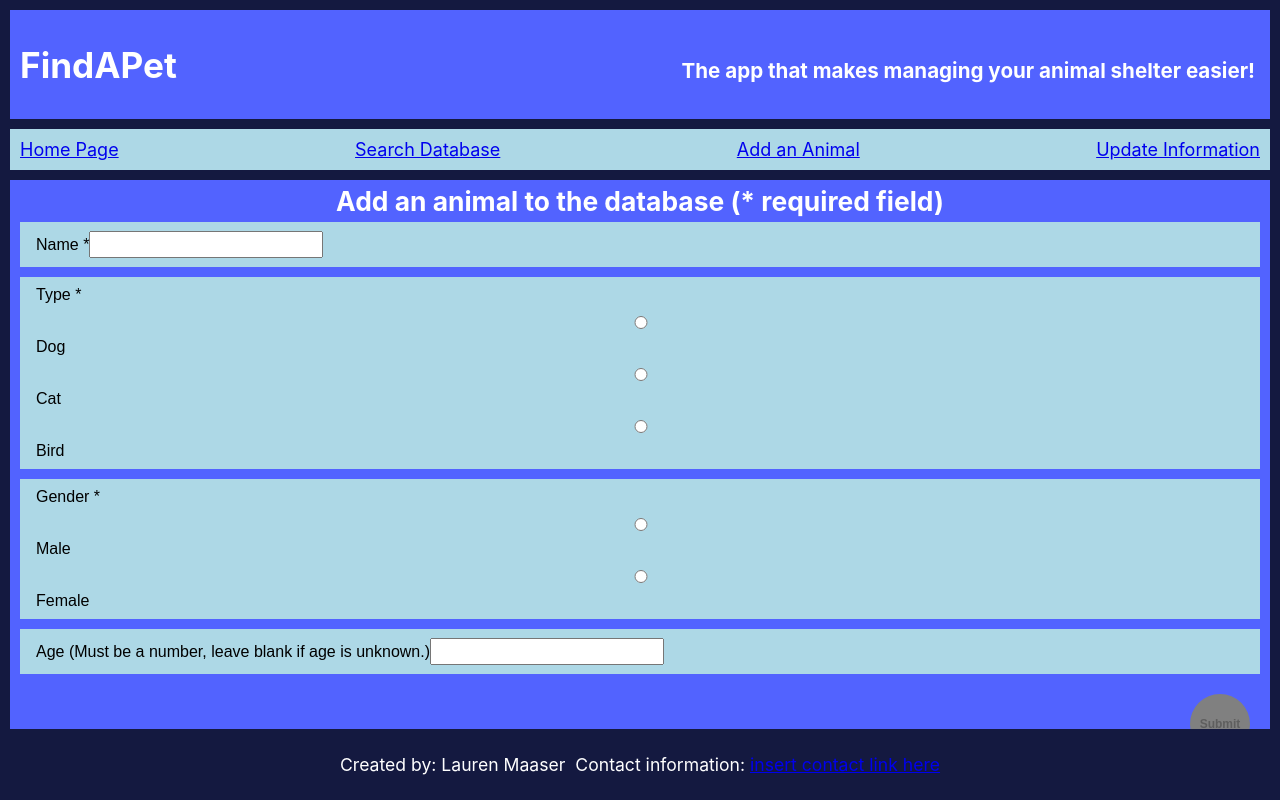
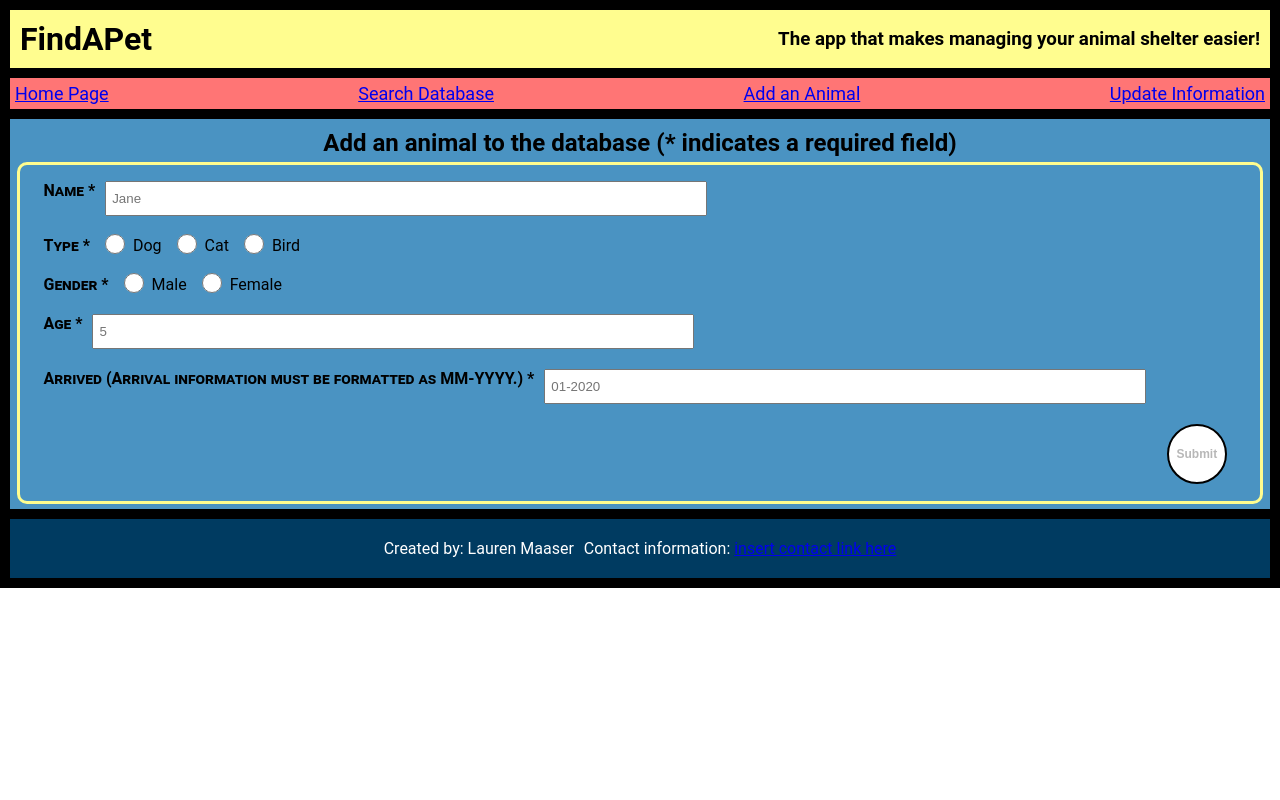
Before and after one commit to Lmcmaaser/find-a-pet-app, a React (Create React App) app: page /add in a window 1280 px wide. Built offline with nearby package versions, Linux system fonts and the light colour scheme.

Commit message:
updated forms, added dummy data

```diff
--- a/src/Add/Add.css
+++ b/src/Add/Add.css
@@ -1,38 +1,61 @@
-.add {
+.add-form {
   display: flex;
   flex-direction: column;
   justify-content: space-between;
-  background-color: #5263FF;
+  padding: 5px;
+  background-color: #4A93C2;
 }
 
 h2 {
   text-align: center;
-  margin-top: 0;
-  margin-bottom: 10px;
   color: black;
 }
 
-.form-group {
+fieldset {
   display: flex;
-  flex-direction: row;
-  justify-content: flex-start;
-  margin-bottom: 5px;
-  margin-left: 10px;
-  margin-right: 10px;
-  background-color: lightblue;
+  flex-direction: column;
+  font-size: 18px;
+  padding-top: 0.35em;
+  padding-bottom: 0.35em;
+  padding-left: 0.75em;
+  padding-right: 0.75em;
+  margin-left: 2px;
+  margin-right: 2px;
+  border: 3px solid #FFFD8F;
+  border-radius: 10px;
 }
 
-.form-group label {
-  background-color: lightblue;
-  padding: 4px 11px;
-  font-family: Arial;
-  font-size: 16px;
-  cursor: pointer;
+legend {
+  display: none;
 }
 
-.submit-button {
+.part {
+  display: flex;
+  flex-flow: row wrap;
+  margin: 5px;
+}
+
+.main-label {
+  font-variant: small-caps;
+  font-weight: bold;
+}
+
+input[type=text] {
+  margin: 5px;
+  padding: 5px;
+  width: 50%;
+  height: 35px;
+}
+
+input[type=radio] {
+  height: 20px;
+  width: 20px;
+  margin-left: 10px;
+}
+
+.add-submit-button {
   border-radius: 30px;
-  border: 0;
+  border: 2px solid black;
   display: block;
   font-size: 12px;
   font-weight: bold;
@@ -41,5 +64,5 @@ h2 {
   text-align: center;
   width: 60px;
   margin: 10px 20px 10px auto;
-  background-color: lightblue;
+  background-color: white;
 }
--- a/src/Add/Add.js
+++ b/src/Add/Add.js
@@ -21,6 +21,10 @@ class Add extends React.Component {
       age: {
         value: '',
         touched: false
+      },
+      arrived: {
+        value: '',
+        touched: false
       }
     };
   }
@@ -28,32 +32,35 @@ class Add extends React.Component {
   addName(name) {
     this.setState({name: {value: name, touched: true}});
   }
-
   addType(type) {
     this.setState({type: {value: type, touched: true}});
   }
-
   addGender(gender) {
     this.setState({gender: {value: gender, touched: true}});
   }
-
   addAge(age) {
     this.setState({age: {value: age, touched: true}});
+  }
+  addArrived(arrived) {
+    this.setState({arrived: {value: arrived, touched: true}});
   }
 
   handleSubmit(event) {
     event.preventDefault();
-    const { name, type, gender, age } = this.state;
+    const { name, type, gender, age, arrived } = this.state;
     console.log('Name: ', name.value);
     console.log('Type: ', type.value);
     console.log('Gender: ', gender.value);
     console.log('Age: ', age.value);
+    console.log('Arrived: ', arrived.value)
   }
 
   validateName() {
     const name = this.state.name.value.trim();
     if (name.length === 0) {
       return "Name is required";
+    } else if (!name.match(/[A-z]/)) {
+      return "Age must be a number";
     }
   }
 
@@ -76,9 +83,18 @@ class Add extends React.Component {
     if (age.length === 0) {
       return "Age is required";
     } else if (age.length < 0 || age.length > 2) {
-      return "Age must be between 1 and 2 characters long";
+      return "Age must be between 1 and 2 characters long.";
     } else if (!age.match(/[0-9]/)) {
       return "Age must be a number";
+    }
+  }
+
+  validateArrived() {
+    const arrived = this.state.age.value.trim();
+    if (arrived.length === 0) {
+      return "Arrival month and year is required";
+    } else if (arrived.length < 7 || arrived.length > 7) {
+      return "Arrival information must be formatted as MM-YYYY.";
     }
   }
 
@@ -87,70 +103,111 @@ class Add extends React.Component {
     // const typeError = this.validateType();
     // const genderError = this.validateGender();
     const ageError = this.validateAge();
+    const arrivedError = this.validateArrived();
     return(
-      <form className="add" onSubmit={event => this.handleSubmit(event)}>
-        <h2>Add an animal to the database (* required field)</h2>
-
-        <div className="form-group">
-          <label htmlFor="name">
-            Name *
-            <input type="text" className="registration-control"
-                name="name" id="name" onChange={e => this.addAge(e.target.value)}/>
-                {this.state.age.touched && (
-                  <ValidationError message={nameError} />
+      <form className="add-form" onSubmit={event =>       this.handleSubmit(event)}>
+        <h2>Add an animal to the database (*  indicates a required field)</h2>
+        <fieldset>
+          <legend>Add Form</legend>
+          <div className="part">
+            <label  className="main-label" htmlFor="name">Name *</label>
+            <input
+              type="text"
+              name="name"
+              id="name"
+              placeholder="Jane"
+              onChange={e => this.addName(e.target.value)}
+            />
+              {this.state.name.touched && (
+                <ValidationError message={nameError} id="nameError"/>
               )}
-          </label>
-
           </div>
-
-        <div className="form-group">
-            <label htmlFor="type">Type *</label>
-
-            <input type="radio" className="radio"
-              name="dog" id="dog" onChange={e => this.addType(e.target.value)}/>
+          <div className="part">
+            <label className="main-label" htmlFor="type">Type *</label>
+            <input
+              type="radio"
+              name="dog"
+              id="dog"
+              onChange={e => this.addType(e.target.value)}
+            />
             <label htmlFor="dog">Dog</label>
 
-            <input type="radio" className="radio"
-              name="cat" id="cat" onChange={e => this.addType(e.target.value)}/>
+            <input
+              type="radio"
+              name="cat"
+              id="cat"
+              onChange={e => this.addType(e.target.value)}
+            />
             <label htmlFor="cat">Cat</label>
 
-            <input type="radio" className="radio"
-              name="bird" id="bird" onChange={e => this.addType(e.target.value)}/>
+            <input
+              type="radio"
+              name="bird"
+              id="bird"
+              onChange={e => this.addType(e.target.value)}
+            />
             <label htmlFor="bird">Bird</label>
           </div>
-        <div className="form-group">
-            <label htmlFor="gender">Gender *</label>
-            <input type="radio" className="radio" id="male" name="gender" value="male" onChange={e => this.addGender(e.target.value)}/>
+          <div className="part">
+            <label className="main-label" htmlFor="gender">Gender *</label>
+            <input
+              type="radio"
+              id="male"
+              name="gender"
+              value="male"
+              onChange={e => this.addGender(e.target.value)}
+            />
             <label htmlFor="male">Male</label>
 
-            <input type="radio" className="radio" id="female" name="gender" value="female" onChange={e => this.addGender(e.target.value)}/>
+            <input
+              type="radio"
+              id="female"
+              name="gender"
+              value="female"
+              onChange={e => this.addGender(e.target.value)}
+            />
             <label htmlFor="female">Female</label>
           </div>
-        <div className="form-group">
-            <label htmlFor="age">
-              Age (Must be a number, leave blank if age is unknown.)
-              <input type="text" className="registration-control"
-                name="age" id="age" onChange={e => this.addAge(e.target.value)}/>
+          <div className="part">
+            <label className="main-label" htmlFor="age">Age *</label>
+            <input
+              type="text"
+              name="age"
+              id="age"
+              placeholder="5"
+            />
             {this.state.age.touched && (
               <ValidationError message={ageError} />
             )}
-            </label>
-
+          </div>
+          <div className="part">
+            <label className="main-label" htmlFor="arrived">Arrived (Arrival information must be formatted as MM-YYYY.) *</label>
+            <input
+              type="text"
+              name="arrived"
+              id="arrived"
+              placeholder="01-2020"
+              onChange={e => this.addArrived(e.target.value)}
+            />
+            {this.state.arrived.touched && (
+                <ValidationError message={arrivedError}
+                id="arrivedError" />
+            )}
           </div>
           <div>
             <button
               type="submit"
-            className="submit-button"
+              className="add-submit-button"
               disabled={
               this.validateName() ||
-            // this.validateType() ||
-            // this.validateGender() ||
-            this.validateAge()
+              this.validateAge() ||
+              this.validateArrived()
              }
             >
               Submit
             </button>
           </div>
+        </fieldset>
       </form>
     )
   }
--- a/src/App.css
+++ b/src/App.css
@@ -1,29 +1,28 @@
 .App {
   display: flex;
   flex-direction: column;
-  background-color: #141940;
+  background-color: #000000;
   padding: 10px;
+  height: 100%;
+  width: 100%;
 }
 
 .App-header {
-  background-color: #5263FF;
+  background-color: #FFFD8F;
   display: flex;
   flex-direction: row;
-  align-items: baseline;
+  align-items: center;
   justify-content: space-between;
-  padding: 10px;
+}
+
+h1, h3 {
+  margin: 10px;
   color: white;
 }
 
-h2, h3 {
-  color: white;
-  margin: 5px;
-}
-
 @media screen and (min-width: 460px) {
-  body,
-  input,
-  textarea {
-    font-size: 1.1em;
+  h1, h3 {
+    color: black;
+    text-align: right;
   }
 }
--- a/src/Footer/Footer.css
+++ b/src/Footer/Footer.css
@@ -1,15 +1,13 @@
 footer {
-  position: fixed;
-  left: 0;
-  bottom: 0;
   width: 100%;
+  margin-top: 10px;
   padding: 15px;
-  background-color: #141940;
+  background-color: #003B61;
   text-align: center;
   color: white;
 }
 
 p {
   display: inline-block;
-  margin: 10px 5px;
+  margin: 5px;
 }
--- a/src/Home/Home.css
+++ b/src/Home/Home.css
@@ -3,15 +3,21 @@
   flex-direction: column;
   align-items: center;
   justify-content: center;
-  height: 350px;
-  background-color: #5263FF;
+  padding: 10px;
+  height: 80%;
+  background-color: #4A93C2;
 }
 
-.info {
+h2 {
+  margin: 10px;
+}
+
+.instructions {
   display: flex;
   flex-direction: column;
   align-items: center;
   justify-content: center;
   padding: 5px;
   margin: 10px;
+  font-size: 18px;
 }
--- a/src/Home/Home.js
+++ b/src/Home/Home.js
@@ -7,9 +7,21 @@ class Home extends React.Component {
       <div className='content'>
         <h2>Instructions</h2>
         <div className="instructions">
-          <p className="info"> Fill with Content </p>
-          <p className="info"> Fill with Content </p>
-          <p className="info"> Fill with Content </p>
+          <ul>
+            <li>
+              Lorem ipsum dolor sit amet, consectetur adipiscing elit, sed do eiusmod tempor incididunt ut labore et dolore magna aliqua.
+            </li>
+          </ul>
+          <ul>
+            <li>
+              Augue interdum velit euismod in pellentesque.
+            </li>
+          </ul>
+          <ul>
+            <li>
+              Vestibulum rhoncus est pellentesque elit ullamcorper. Id aliquet risus feugiat in.
+            </li>
+          </ul>
         </div>
       </div>
   )}
--- a/src/Nav/Nav.css
+++ b/src/Nav/Nav.css
@@ -4,10 +4,10 @@
   align-items: center;
   justify-content: space-between;
   list-style-type: none;
-  padding: 10px;
+  padding: 5px;
   margin-bottom: 10px;
   margin-top: 10px;
-  background-color: lightblue;
+  background-color: #FF7575;
   color: white;
   font-size: 18px;
 }
--- a/src/Nav/Nav.js
+++ b/src/Nav/Nav.js
@@ -4,6 +4,7 @@ import Content from '../Content';
 import './Nav.css';
 
 class Nav extends React.Component {
+
   render () {
     return (
       <Content className='Nav'>
--- a/src/index.css
+++ b/src/index.css
@@ -5,9 +5,7 @@
 body {
   margin: 0;
   padding: 0;
-  font-family: -apple-system, BlinkMacSystemFont, 'Segoe UI', 'Roboto', 'Oxygen',
-    'Ubuntu', 'Cantarell', 'Fira Sans', 'Droid Sans', 'Helvetica Neue',
-    sans-serif;
+  font-family: 'Roboto', sans-serif;
   -webkit-font-smoothing: antialiased;
   -moz-osx-font-smoothing: grayscale;
 }
```
Also changed, not shown: src/dummy-store.js (added, +64 -0 lines). Lines whose indentation alone changed are shown as unchanged.
